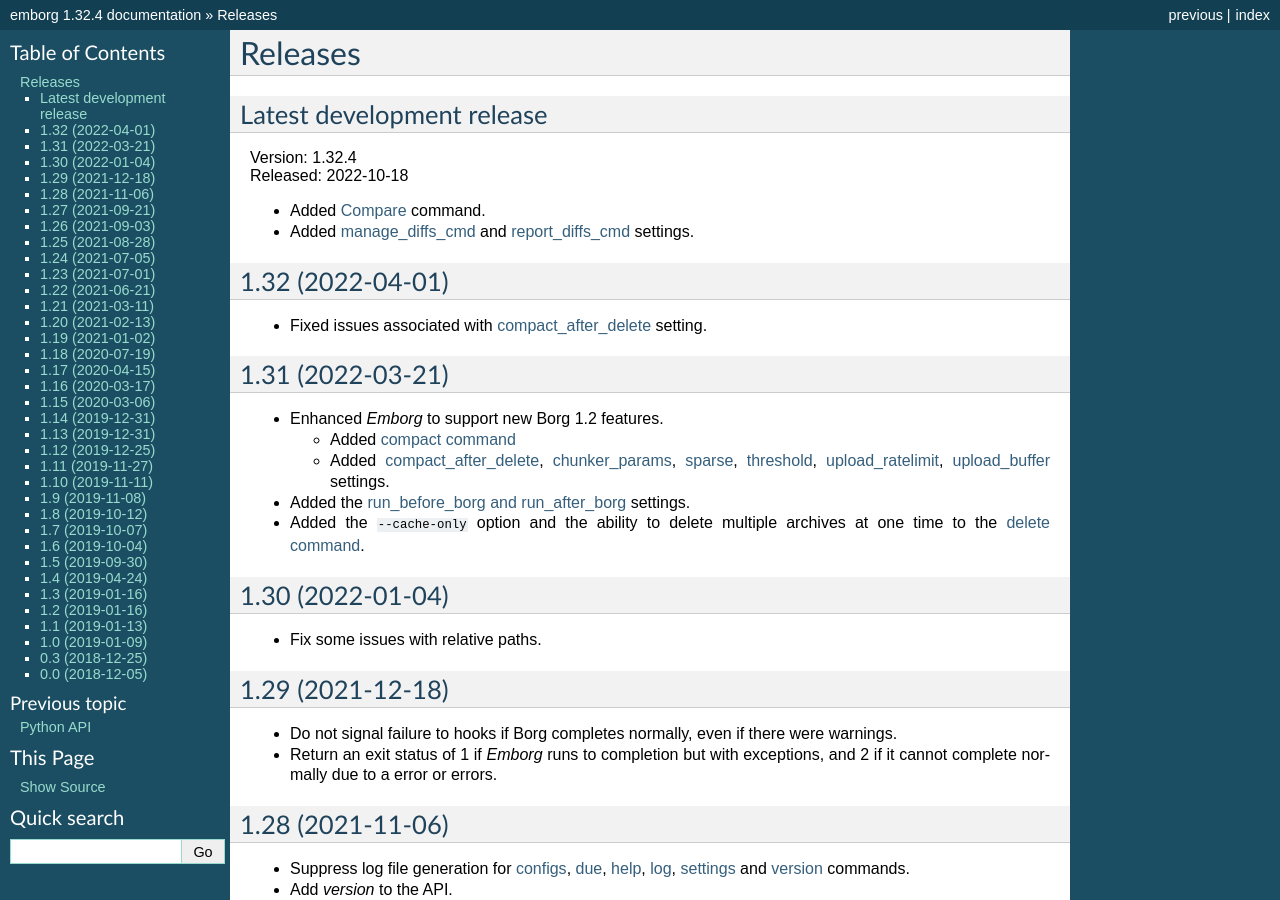
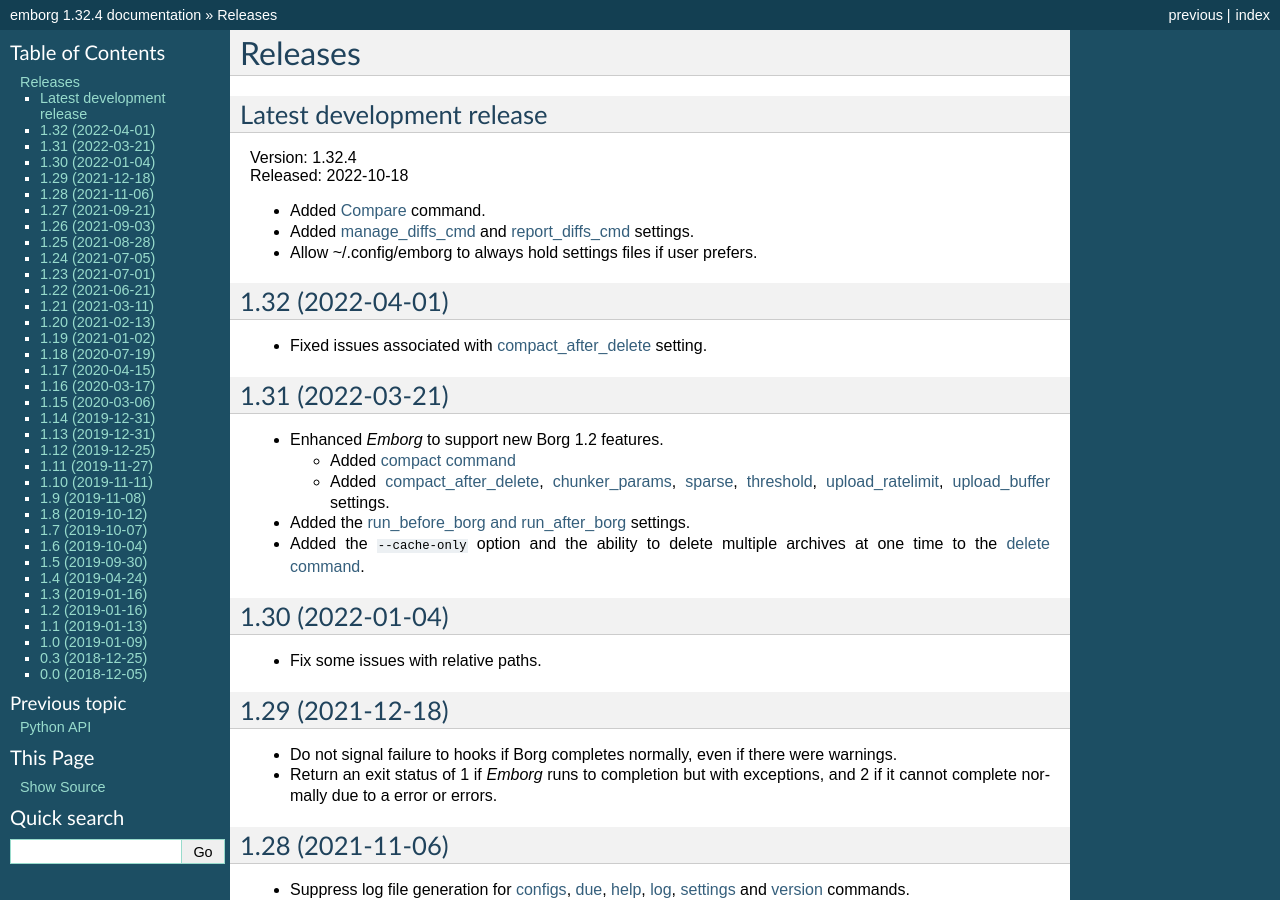
Before and after one commit to KenKundert/emborg, a Sphinx documentation site: the page built from doc/releases.rst, in a window 1280 px wide and 900 px high. Built offline with Sphinx 7.4.7, drawn with Linux system fonts in a browser that asks for light colours.

Commit message:
update release notes

```diff
--- a/doc/releases.rst
+++ b/doc/releases.rst
@@ -8,6 +8,7 @@
 
 - Added :ref:`compare` command.
 - Added :ref:`manage_diffs_cmd` and :ref:`report_diffs_cmd` settings.
+- Allow ~/.config/emborg to always hold settings files if user prefers.
 
 
 1.32 (2022-04-01)
```
